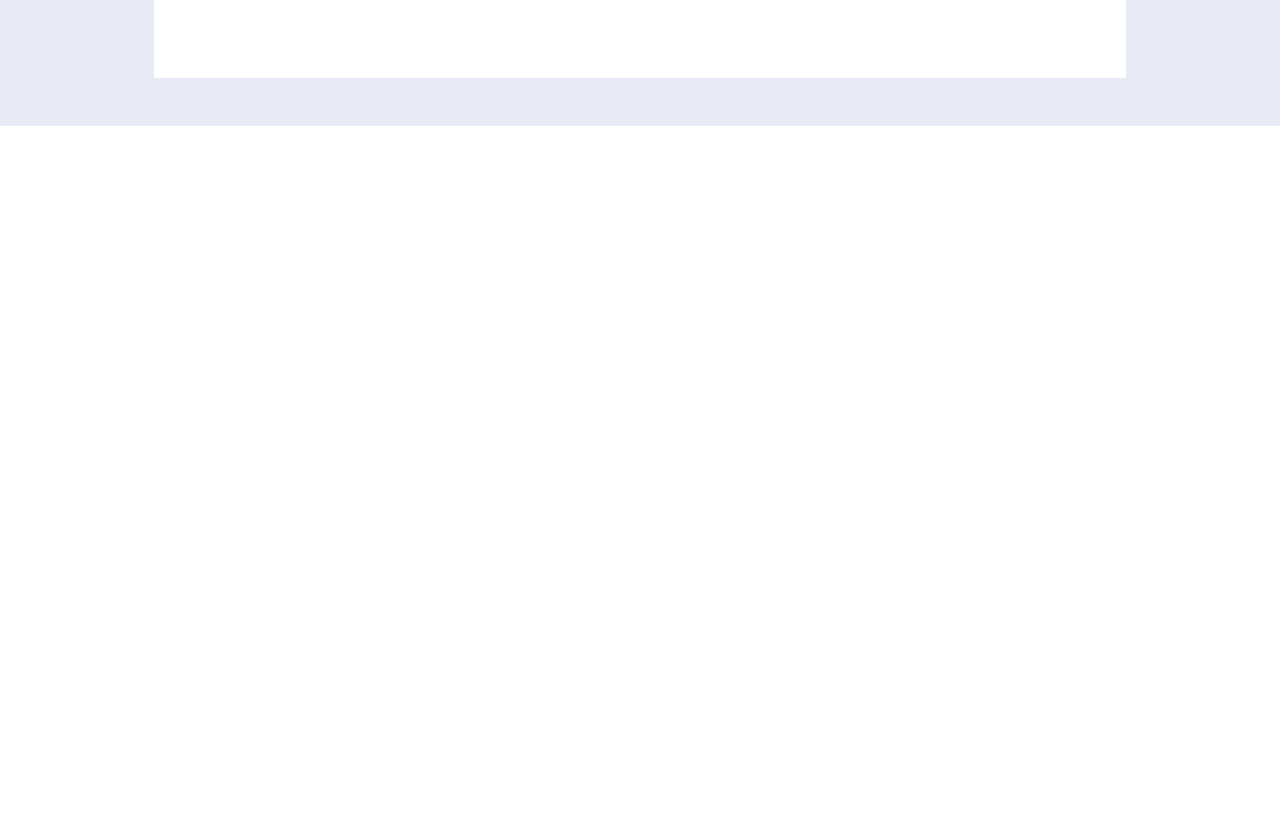
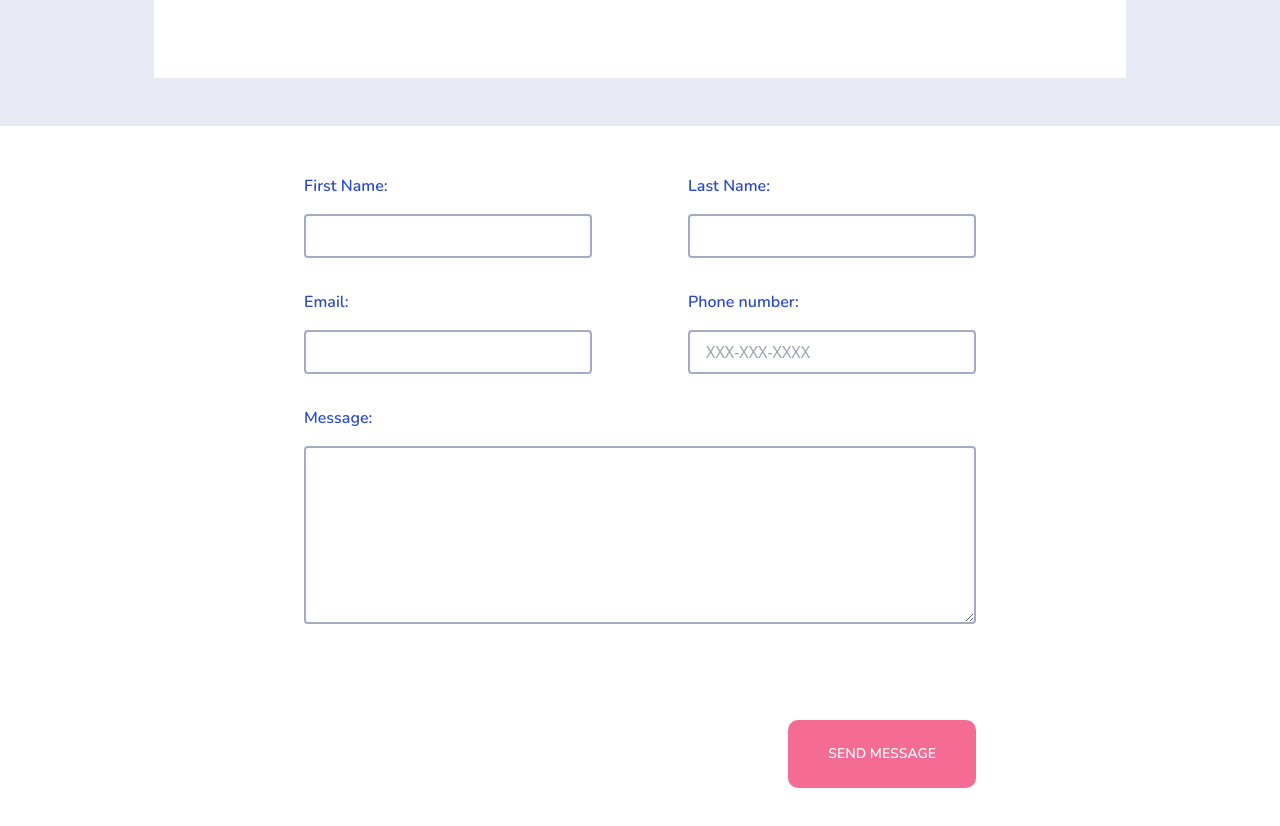
Before and after one commit to Magda78/baking-school-mern, a React (Create React App) app in the folder frontend/: page / in a window 1280 px wide. Shown: the part 4140-4966 px from the top of the page. Before the commit the page ends 4266 px from the top, so only its background shows below. Built offline with nearby package versions, Linux system fonts and the light colour scheme.

Commit message:
contact  section

```diff
--- a/frontend/src/App.js
+++ b/frontend/src/App.js
@@ -6,6 +6,7 @@ import Programs from './components/programs';
 import About from './components/about';
 import Galery from './components/galery';
 import Testimonials from './components/testimonials';
+import Contact from './components/contact';
 
 function App() {
 	const [ screenSize, setScreenSize ] = useState('');
@@ -40,6 +41,7 @@ function App() {
 			<About screenSize={screenSize}/>
       <Galery />
       <Testimonials screenSize={screenSize}/>
+      <Contact />
 			{overlay ? (
 				<div className="bg-white w-[85%] h-screen py-[45px] pr-[127px]  absolute top-[140px] right-0 flex flex-col items-end leading-6">
 					<h2 className="font-bold text-base font-Nunito uppercase text-pink cursor-pointer hover:text-light-blue">
--- /dev/null
+++ b/frontend/src/components/contact.js
@@ -0,0 +1,89 @@
+function Contact() {
+	return (
+		<section className="px-[304px] py-[48px]">
+			<form className="flex flex-col justify-between">
+				<div className="flex flex-row justify-center items-center">
+					<div className="flex-1 mr-24">
+						<div className="flex flex-col">
+							<label for="username" className="font-bold text-base font-Nunito text-dark-blue mb-4">
+								First Name:
+							</label>
+							<input
+								type="text"
+								id="username"
+								name="username"
+								aria-required="true"
+								aria-label="username"
+								className="border-2 border-grayish rounded mb-8 text-base px-4 py-2 outline-none text-very-dark-blue focus:border-light-blue"
+							/>
+						</div>
+						<div className="flex flex-col">
+							<label for="emaul" className="font-bold text-base font-Nunito text-dark-blue mb-4">
+								Email:
+							</label>
+							<input
+								type="email"
+								id="email"
+								name="email"
+								aria-required="true"
+								aria-label="email"
+								className="border-2 border-grayish rounded mb-8 text-base px-4 py-2 outline-none text-very-dark-blue focus:border-light-blue"
+							/>
+						</div>
+					</div>
+					<div className="flex-1">
+						<div className="flex flex-col">
+							<label for="lastname" className="font-bold text-base font-Nunito text-dark-blue mb-4">
+								Last Name:
+							</label>
+							<input
+								type="text"
+								id="lastname"
+								name="lastname"
+								aria-required="true"
+								aria-label="lastname"
+								className="border-2 border-grayish rounded mb-8 text-base px-4 py-2 outline-none text-very-dark-blue focus:border-light-blue"
+							/>
+						</div>
+						<div className="flex flex-col">
+							<label for="phone" className="font-bold text-base font-Nunito text-dark-blue mb-4">
+								Phone number:
+							</label>
+							<input
+								type="tel"
+								id="phone"
+								name="phone"
+								pattern="[0-9]{3}-[0-9]{3}-[0-9]{4}"
+								placeholder="XXX-XXX-XXXX"
+								required
+								className="border-2 border-grayish rounded mb-8 text-base px-4 py-2 outline-none text-very-dark-blue focus:border-light-blue"
+							/>
+						</div>
+					</div>
+				</div>
+				<div className="flex flex-col">
+					<label for="msg" className="font-bold text-base font-Nunito text-dark-blue mb-4">
+						Message:
+					</label>
+					<textarea
+						id="msg"
+						name="msg"
+						aria-required="true"
+						aria-label="username"
+						className="h-[178px] border-2 border-grayish rounded mb-8 text-base px-4 py-2 outline-none text-very-dark-blue focus:border-light-blue"
+					/>
+				</div>
+				<div className="flex flex-col items-end mt-16">
+					<button
+						type="submit"
+						className="font-bold text-sm font-Nunito py-6 px-10 bg-pink uppercase text-white rounded-[10px] hover:bg-light-pink"
+					>
+						Send Message
+					</button>
+				</div>
+			</form>
+		</section>
+	);
+}
+
+export default Contact;
--- a/frontend/tailwind.config.js
+++ b/frontend/tailwind.config.js
@@ -29,7 +29,8 @@ module.exports = {
 			'midium-blue': '#E8EBF6',
 			'lighter-blue': '#C7D2FC',
 			'very-light-blue': '#F0F3FF',
-			'light-pink': '#F395B1'
+			'light-pink': '#F395B1',
+			grayish: '#A4ABC4'
 		},
 		fontFamily: {
 			Nunito: [ 'Nunito' ]
```
